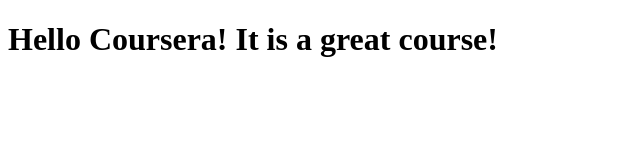
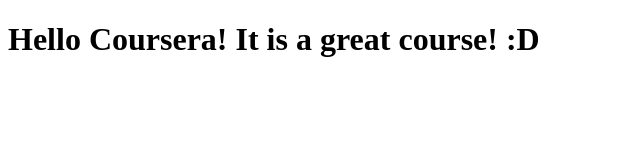
Before and after one commit to Reedguard/coursera-test, a plain HTML site: page site/index.html in a window 1280 px wide. Shown: the full height of the page, 0-640 px from the left. Drawn offline with Linux system fonts and the light colour scheme.

Commit message:
Update index.html

```diff
--- a/site/index.html
+++ b/site/index.html
@@ -5,6 +5,6 @@
         <meta charset="UTF-8"/>
     </head>
     <body>
-        <h1>Hello Coursera! It is a great course!</h1>
+        <h1>Hello Coursera! It is a great course! :D</h1>
     </body>
 </html>
```
